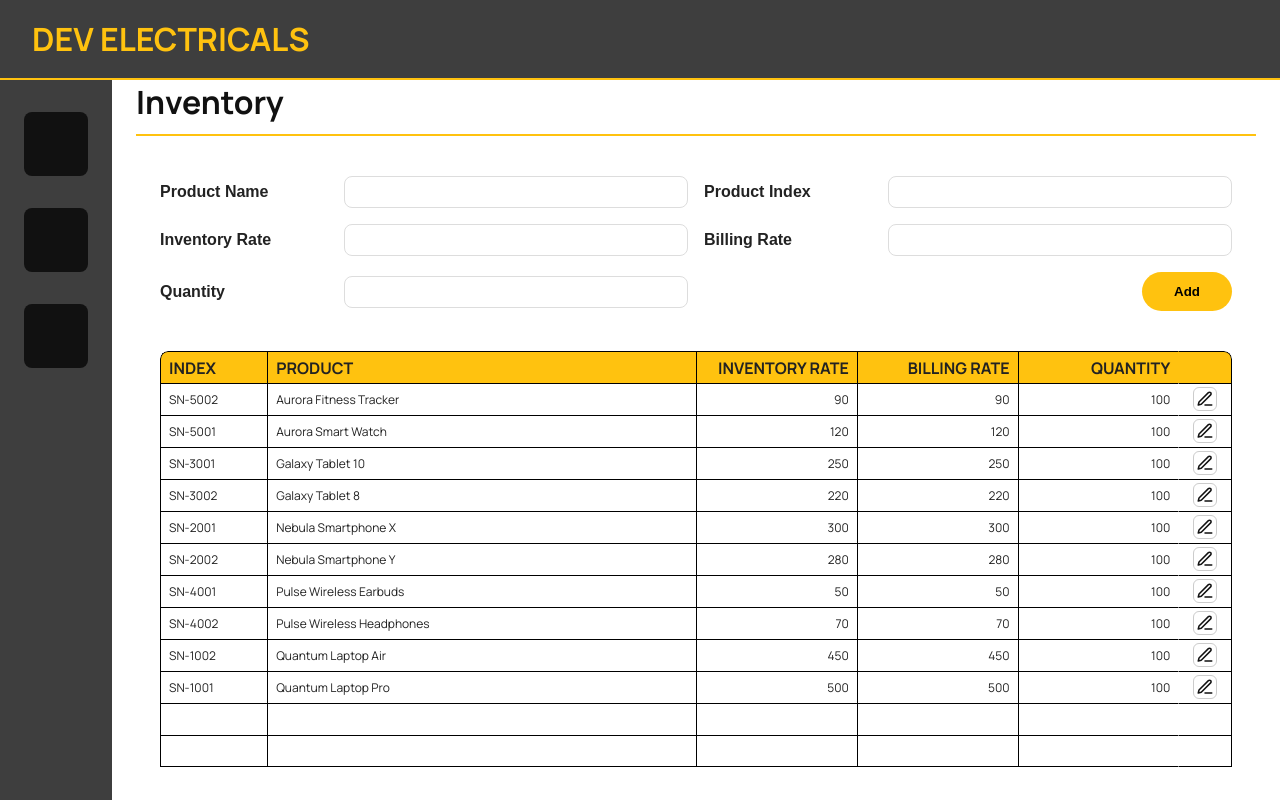
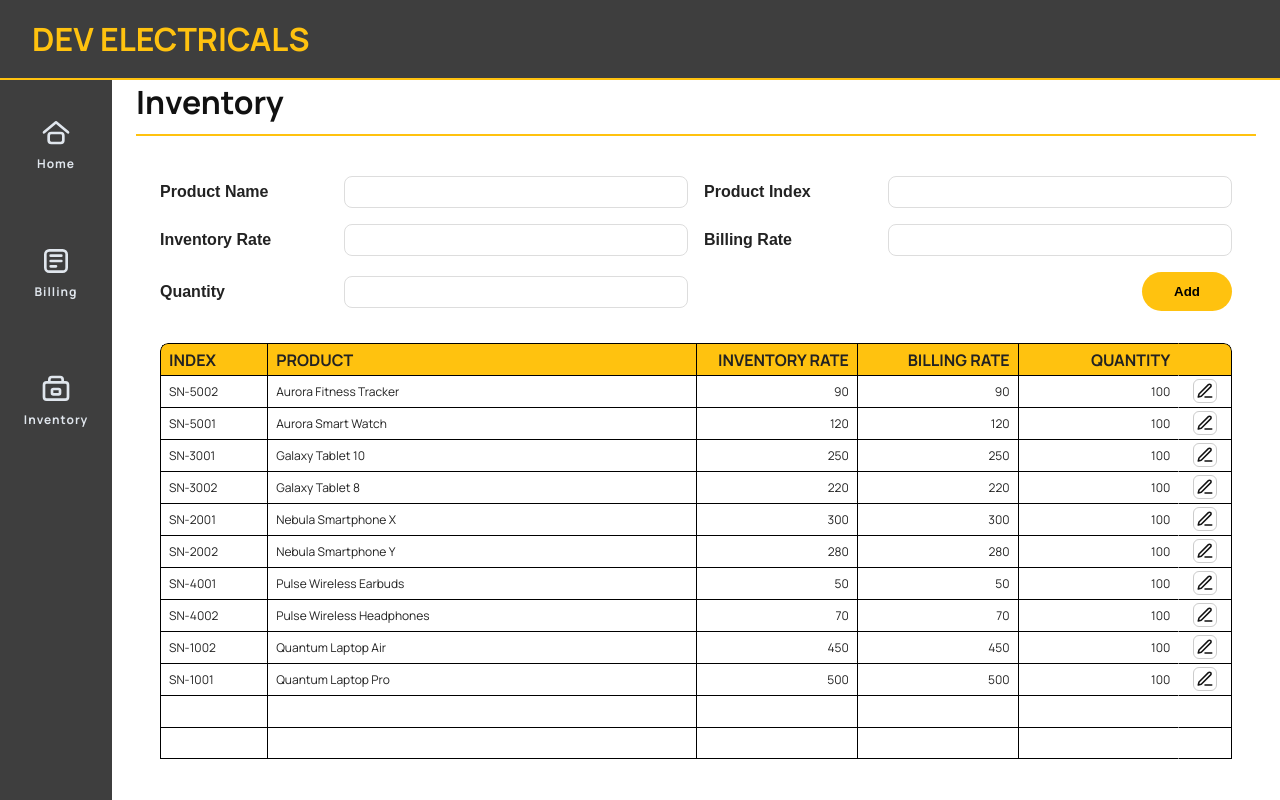
Before and after one commit to RahulKantKumar/shop-management-tool, a React (Vite) app: page /inventory in a window 1280 px wide. Built offline with nearby package versions, Linux system fonts and the light colour scheme.

Commit message:
[#006]-Updated the sidebar of the applilcation with new icons with ui fixes in other pages.

```diff
--- a/src/components/LeftPanel.scss
+++ b/src/components/LeftPanel.scss
@@ -1,3 +1,6 @@
+$icon-color: #E0E6ED;
+$icon-active: #ffc20f;
+
 .leftPanel {
   background-color: #3E3E3E;
   width: 112px;
@@ -9,24 +12,72 @@
   display: flex;
   flex-direction: column;
   padding: 0 24px;
-    box-sizing: border-box; // Added to include padding in width calculation
+  box-sizing: border-box;
 
   &__home,
-    &__billing {
+  &__billing,
+  &__inventory {
     height: 64px;
     width: 64px;
     margin-top: 32px;
-        background-color: #111;
     cursor: pointer;
     border-radius: 8px;
-        transition: background-color 0.2s ease;
+    transition: color 0.2s ease;
     display: flex;
     justify-content: center;
     align-items: center;
+    background-color: transparent;
 
-        &:hover {
-            background-color: scale-color(#111, $lightness: 10%);
+    svg {
+      width: 32px;
+      height: 32px;
+      stroke: $icon-color;
+      fill: none;
+      transition: stroke 0.2s, fill 0.2s;
     }
+    path, rect, circle, line {
+      stroke: $icon-color;
+      fill: none;
+      transition: stroke 0.2s, fill 0.2s;
+    }
+    &:hover svg,
+    &:hover path,
+    &:hover rect,
+    &:hover circle,
+    &:hover line {
+      stroke: $icon-active;
+      fill: none;
+    }
+  }
+
+  &__item {
+    background: transparent;
+    flex-direction: column;
+    align-items: center;
+    display: flex;
+    cursor: pointer;
+    margin-bottom: 32px;
+    border-radius: 8px;
+    transition: color 0.2s;
+    justify-content: center;
+
+    &:last-child {
+      margin-bottom: 0;
+    }
+  }
+  &__label {
+      color: #E0E6ED;
+      font-size: 12px;
+      margin-top: 6px;
+      letter-spacing: 1px;
+      font-weight: 600;
+      user-select: none;
+      transition: color 0.2s;
+    }
+    &__home:hover .leftPanel__label,
+    &__billing:hover .leftPanel__label,
+    &__inventory:hover .leftPanel__label {
+      color: #ffc20f;
     }
 
   // Tablet (768px - 1024px)
@@ -37,10 +88,15 @@
     top: 72px;
 
     &__home,
-        &__billing {
+    &__billing,
+    &__inventory {
       height: 56px;
       width: 56px;
       margin-top: 24px;
+    }
+
+    &__item {
+      margin-bottom: 24px;
     }
   }
 
@@ -52,10 +108,15 @@
     top: 64px;
 
     &__home,
-        &__billing {
+    &__billing,
+    &__inventory {
       height: 48px;
       width: 48px;
       margin-top: 16px;
+    }
+
+    &__item {
+      margin-bottom: 16px;
     }
   }
 
@@ -67,11 +128,16 @@
     top: 56px;
 
     &__home,
-        &__billing {
+    &__billing,
+    &__inventory {
       height: 40px;
       width: 40px;
       margin-top: 16px;
       border-radius: 4px;
     }
+
+    &__item {
+      margin-bottom: 16px;
     }
   }
+}
--- a/src/components/LeftPanel.tsx
+++ b/src/components/LeftPanel.tsx
@@ -1,20 +1,122 @@
 import { useNavigate } from 'react-router-dom';
 import './LeftPanel.scss';
+
+const iconColor = '#E0E6ED'; // lighter gray for better contrast
+const iconSize = 32;
+
+const HomeIcon = ({ color }: { color: string }) => (
+  <svg
+    width={iconSize}
+    height={iconSize}
+    viewBox='0 0 24 24'
+    fill='none'
+    xmlns='http://www.w3.org/2000/svg'
+  >
+    <path
+      d='M3 11.5L12 4L21 11.5'
+      stroke={color}
+      strokeWidth='2'
+      strokeLinecap='round'
+      strokeLinejoin='round'
+    />
+    <rect
+      x='6.5'
+      y='12'
+      width='11'
+      height='7.5'
+      rx='2'
+      stroke={color}
+      strokeWidth='2'
+    />
+  </svg>
+);
+
+const BillingIcon = ({ color }: { color: string }) => (
+  <svg
+    width={iconSize}
+    height={iconSize}
+    viewBox='0 0 24 24'
+    fill='none'
+    xmlns='http://www.w3.org/2000/svg'
+  >
+    <rect
+      x='4'
+      y='4'
+      width='16'
+      height='16'
+      rx='3'
+      stroke={color}
+      strokeWidth='2'
+    />
+    <path
+      d='M8 8H16M8 12H16M8 16H12'
+      stroke={color}
+      strokeWidth='2'
+      strokeLinecap='round'
+    />
+  </svg>
+);
+
+const InventoryIcon = ({ color }: { color: string }) => (
+  <svg
+    width={iconSize}
+    height={iconSize}
+    viewBox='0 0 24 24'
+    fill='none'
+    xmlns='http://www.w3.org/2000/svg'
+  >
+    <rect
+      x='3'
+      y='7'
+      width='18'
+      height='13'
+      rx='2'
+      stroke={color}
+      strokeWidth='2'
+    />
+    <path
+      d='M7 7V5a2 2 0 0 1 2-2h6a2 2 0 0 1 2 2v2'
+      stroke={color}
+      strokeWidth='2'
+    />
+    <rect
+      x='9'
+      y='12'
+      width='6'
+      height='4'
+      rx='1'
+      stroke={color}
+      strokeWidth='2'
+    />
+  </svg>
+);
 
 const LeftPanel = () => {
   const navigate = useNavigate();
 
   return (
     <div className='leftPanel'>
-      <div className='leftPanel__home' onClick={() => navigate('/')}></div>
       <div
-        className='leftPanel__billing'
+        className='leftPanel__home leftPanel__item'
+        onClick={() => navigate('/')}
+      >
+        <HomeIcon color={iconColor} />
+        <span className='leftPanel__label'>Home</span>
+      </div>
+      <div
+        className='leftPanel__billing leftPanel__item'
         onClick={() => navigate('/billing')}
-      ></div>
+      >
+        <BillingIcon color={iconColor} />
+        <span className='leftPanel__label'>Billing</span>
+      </div>
       <div
-        className='leftPanel__billing'
+        className='leftPanel__inventory leftPanel__item'
         onClick={() => navigate('/inventory')}
-      ></div>
+      >
+        <InventoryIcon color={iconColor} />
+        <span className='leftPanel__label'>Inventory</span>
+      </div>
     </div>
   );
 };
--- a/src/pages/BillingPage.tsx
+++ b/src/pages/BillingPage.tsx
@@ -4,12 +4,11 @@ import Header from '../components/Header';
 import LeftPanel from '../components/LeftPanel';
 import ShopInput from '../components/ShopInput';
 import ShopTables, { type ShopTableProps } from '../components/ShopTables';
-import ShopButton from '../assets/ShopButton';
+import ShopButton from '../components/ShopButton';
 import EditButton from '../components/EditButton';
 import { initialProducts } from '../data/products';
 
 const BillingPage = () => {
-  const STORAGE_KEY = 'billingFormState';
   const tableColumns: ShopTableProps['tableColumns'] = [
     { key: 'sno', header: 'S. NO.', width: '10%', alignment: 'left' },
     { key: 'product', header: 'ITEMS', width: '40%', alignment: 'left' },
@@ -35,46 +34,6 @@ const BillingPage = () => {
   const discountValue = parseFloat(discount) || 0;
   const discountedTotal = grandTotal - (grandTotal * discountValue / 100);
 
-  // Load saved form state on mount
-  useEffect(() => {
-    try {
-      const saved = localStorage.getItem(STORAGE_KEY);
-      if (saved) {
-        const parsed = JSON.parse(saved);
-        if (parsed && typeof parsed === 'object') {
-          setCustomerName(parsed.customerName ?? '');
-          setMobileNumber(parsed.mobileNumber ?? '');
-          setIndexInput(parsed.indexInput ?? '');
-          setProductInput(parsed.productInput ?? '');
-          setProductQuantity(parsed.productQuantity ?? '');
-          setTableRowData(Array.isArray(parsed.tableRowData) ? parsed.tableRowData : []);
-          setEditingIndex(typeof parsed.editingIndex === 'number' ? parsed.editingIndex : null);
-        }
-      }
-    } catch {
-      // ignore malformed storage
-    }
-    // eslint-disable-next-line react-hooks/exhaustive-deps
-  }, []);
-
-  // Persist state on change
-  useEffect(() => {
-    const payload = {
-      customerName,
-      mobileNumber,
-      indexInput,
-      productInput,
-      productQuantity,
-      tableRowData,
-      editingIndex,
-    };
-    try {
-      localStorage.setItem(STORAGE_KEY, JSON.stringify(payload));
-    } catch {
-      // ignore quota issues
-    }
-  }, [customerName, mobileNumber, indexInput, productInput, productQuantity, tableRowData, editingIndex]);
-
   const clearAll = () => {
     setCustomerName('');
     setMobileNumber('');
@@ -84,9 +43,6 @@ const BillingPage = () => {
     setTableRowData([]);
     setEditingIndex(null);
     setDiscount('');
-    try {
-      localStorage.removeItem(STORAGE_KEY);
-    } catch {}
   };
 
   const handlePrint = () => {
--- a/src/pages/InventoryPage.scss
+++ b/src/pages/InventoryPage.scss
@@ -50,7 +50,7 @@
   }
 
   &__table {
-    margin-top: 40px;
+    margin-top: 32px;
     padding: 0 48px;
     flex: 1;
     min-height: 0; // allow child to size and scroll
--- a/src/pages/InventoryPage.tsx
+++ b/src/pages/InventoryPage.tsx
@@ -4,7 +4,7 @@ import Header from '../components/Header';
 import LeftPanel from '../components/LeftPanel';
 import ShopInput from '../components/ShopInput';
 import ShopTables, { type ShopTableProps } from '../components/ShopTables';
-import ShopButton from '../assets/ShopButton';
+import ShopButton from '../components/ShopButton';
 import { initialProducts, type Product } from '../data/products';
 import EditButton from '../components/EditButton';
 
```
Also changed, not shown: src/components/ShopButton.scss (renamed from src/assets/ShopButton.scss), src/components/ShopButton.tsx (renamed from src/assets/ShopButton.tsx). Lines whose indentation alone changed are shown as unchanged.
